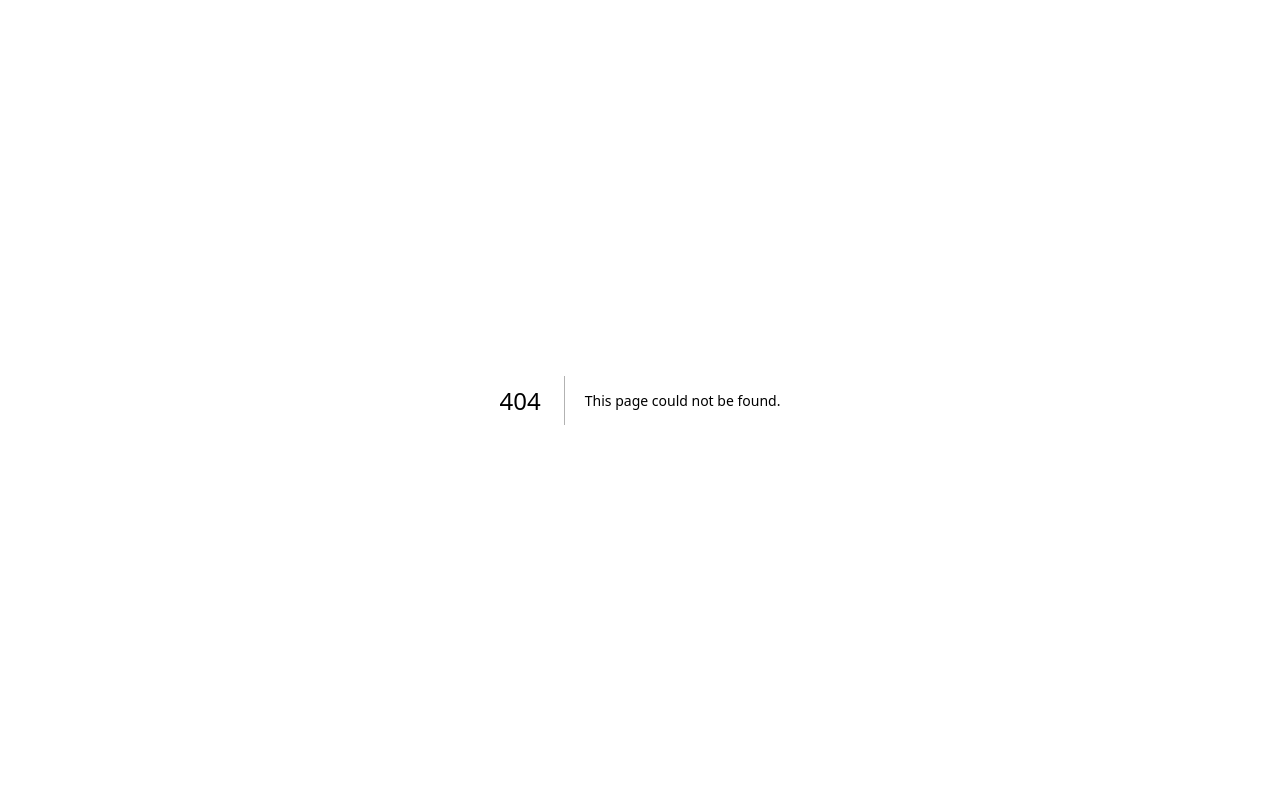
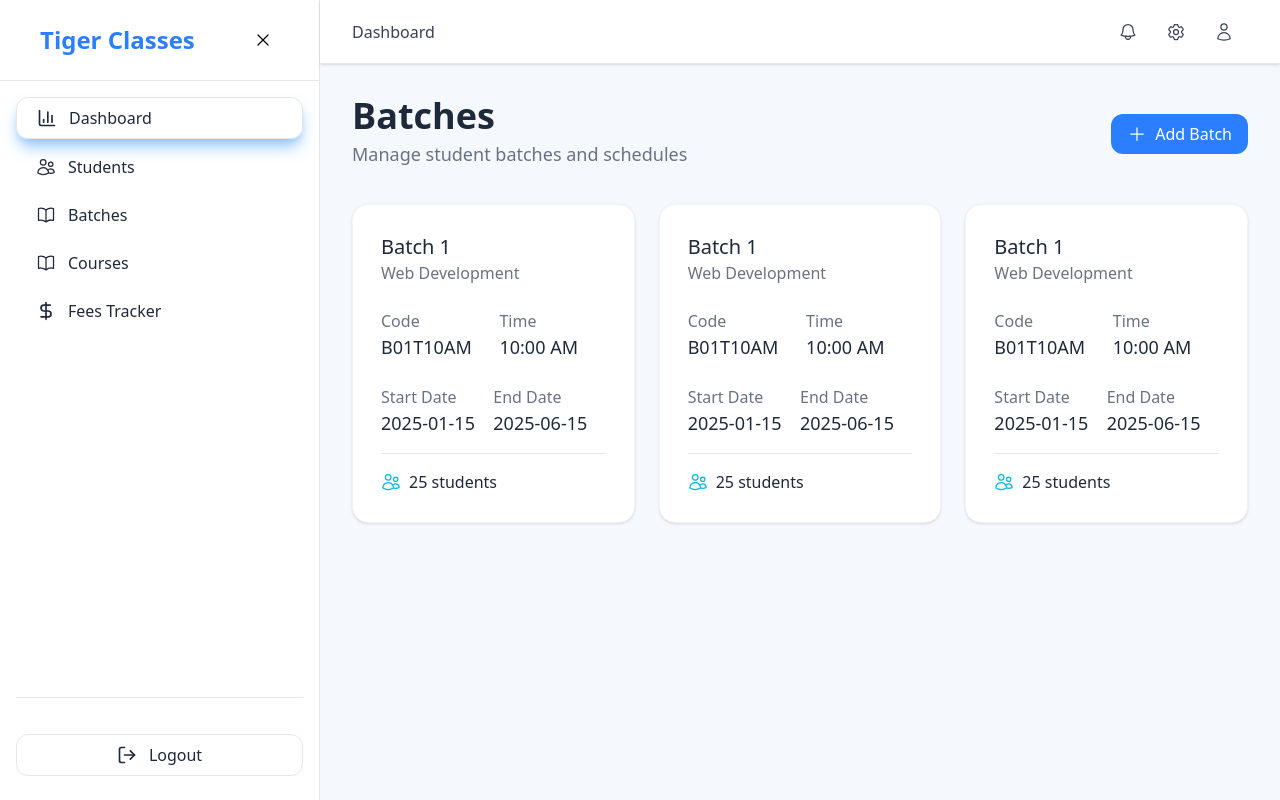
Before and after one commit to surajprojects/tigerxclasses, a Next.js app: page /batch in a window 1280 px wide. Before the commit this address had no page. Built offline with nearby package versions, Linux system fonts and the light colour scheme.

Commit message:
implemented students, batch, course routes

```diff
--- /dev/null
+++ b/src/app/(auth)/batch/page.tsx
@@ -0,0 +1,29 @@
+import BatchCard from "@/components/card/batchCard";
+import { PlusIcon } from "@heroicons/react/24/outline";
+
+export default function Batch() {
+    return (
+        <>
+            <div>
+                <div className="flex justify-between items-center">
+                    <div>
+                        <h6 className="text-4xl text-gray-800 font-bold">Batches</h6>
+                        <p className="my-1 font-medium text-gray-500 text-lg">Manage student batches and schedules</p>
+                    </div>
+                    <button
+                        type="button"
+                        className="text-white bg-blue-500 rounded-xl px-4 py-2 font-medium duration-300 ease-out cursor-pointer hover:bg-blue-400 h-fit w-fit flex items-center justify-center"
+                    >
+                        <PlusIcon className="size-5 mr-2" />
+                        Add Batch
+                    </button>
+                </div>
+                <div className="my-8 flex gap-6">
+                    <BatchCard />
+                    <BatchCard />
+                    <BatchCard />
+                </div>
+            </div>
+        </>
+    );
+};
--- /dev/null
+++ b/src/app/(auth)/course/page.tsx
@@ -0,0 +1,29 @@
+import CourseCard from "@/components/card/courseCard";
+import { PlusIcon } from "@heroicons/react/24/outline";
+
+export default function Course() {
+    return (
+        <>
+            <div>
+                <div className="flex justify-between items-center">
+                    <div>
+                        <h6 className="text-4xl text-gray-800 font-bold">Courses</h6>
+                        <p className="my-1 font-medium text-gray-500 text-lg">Manage all available courses</p>
+                    </div>
+                    <button
+                        type="button"
+                        className="text-white bg-blue-500 rounded-xl px-4 py-2 font-medium duration-300 ease-out cursor-pointer hover:bg-blue-400 h-fit w-fit flex items-center justify-center"
+                    >
+                        <PlusIcon className="size-5 mr-2" />
+                        Add Course
+                    </button>
+                </div>
+                <div className="my-8 flex gap-6">
+                    <CourseCard />
+                    <CourseCard />
+                    <CourseCard />
+                </div>
+            </div>
+        </>
+    );
+};
--- /dev/null
+++ b/src/app/(auth)/students/page.tsx
@@ -0,0 +1,43 @@
+import { PlusIcon, MagnifyingGlassIcon, XMarkIcon } from "@heroicons/react/24/outline";
+
+export default function Students() {
+    return (
+        <>
+            <div>
+                <div className="flex justify-between items-center">
+                    <div>
+                        <h6 className="text-4xl text-gray-800 font-bold">Students</h6>
+                        <p className="my-1 font-medium text-gray-500 text-lg">Manage all your students</p>
+                    </div>
+                    <button
+                        type="button"
+                        className="text-white bg-blue-500 rounded-xl px-4 py-2 font-medium duration-300 ease-out cursor-pointer hover:bg-blue-400 h-fit w-fit flex items-center justify-center"
+                    >
+                        <PlusIcon className="size-5 mr-2" />
+                        Add Course
+                    </button>
+                </div>
+                <div className="rounded-2xl bg-white p-8 my-8 border border-gray-100 shadow-sm">
+                    <div className="rounded-2xl bg-gray-50 p-4 mt-6 flex items-center">
+                        <label htmlFor="searchStudent" className="text-gray-400 cursor-pointer">
+                            <MagnifyingGlassIcon className="size-5 ml-2 mr-3" />
+                        </label>
+                        <input
+                            type="text"
+                            name="searchStudent"
+                            id="searchStudent"
+                            placeholder="Search by name"
+                            className="w-full outline-none text-gray-500 font-medium"
+                        />
+                        <button
+                            type="button"
+                            className="text-gray-400 cursor-pointer hover:bg-gray-200 rounded-xl p-1.5 ease-out duration-300"
+                        >
+                            <XMarkIcon className="size-5" />
+                        </button>
+                    </div>
+                </div>
+            </div>
+        </>
+    );
+};
--- /dev/null
+++ b/src/components/card/batchCard.tsx
@@ -0,0 +1,38 @@
+import { UsersIcon } from "@heroicons/react/24/outline";
+
+export default function BatchCard() {
+    return (
+        <>
+            <div className="w-full p-7 rounded-2xl border border-gray-100 shadow-sm hover:shadow-md bg-white font-medium">
+                <div>
+                    <p className="text-xl text-gray-800">Batch 1</p>
+                    <p className="text-base text-gray-500">Web Development</p>
+                </div>
+                <div className="my-6 flex">
+                    <div>
+                        <p className="text-base text-gray-500">Code</p>
+                        <p className="text-lg text-gray-800">B01T10AM</p>
+                    </div>
+                    <div className="mx-auto">
+                        <p className="text-base text-gray-500">Time</p>
+                        <p className="text-lg text-gray-800">10:00 AM</p>
+                    </div>
+                </div>
+                <div className="flex">
+                    <div>
+                        <p className="text-base text-gray-500">Start Date</p>
+                        <p className="text-lg text-gray-800">2025-01-15</p>
+                    </div>
+                    <div className="mx-auto">
+                        <p className="text-base text-gray-500">End Date</p>
+                        <p className="text-lg text-gray-800">2025-06-15</p>
+                    </div>
+                </div>
+                <div className="pt-4 mt-4 border-t border-gray-200 flex items-center">
+                    <UsersIcon className="size-5 mr-2 text-cyan-500" />
+                    <p className="text-base text-gray-800">25 students</p>
+                </div>
+            </div>
+        </>
+    );
+};
--- /dev/null
+++ b/src/components/card/courseCard.tsx
@@ -0,0 +1,38 @@
+import { UsersIcon } from "@heroicons/react/24/outline";
+
+export default function CourseCard() {
+    return (
+        <>
+            <div className="w-full p-7 rounded-2xl border border-gray-100 shadow-sm hover:shadow-md bg-white font-medium">
+                <div>
+                    <p className="text-xl text-gray-800">DCA</p>
+                    <p className="text-base text-gray-500">Diploma in Computer Applications</p>
+                </div>
+                <div className="my-6 flex">
+                    <div>
+                        <p className="text-base text-gray-500">Institute</p>
+                        <p className="text-lg text-gray-800">Makhanlal Ch</p>
+                    </div>
+                </div>
+                <div className="flex justify-between">
+                    <div>
+                        <p className="text-base text-gray-500">Code</p>
+                        <p className="text-lg text-gray-800">DCA</p>
+                    </div>
+                    <div>
+                        <p className="text-base text-gray-500">Duration</p>
+                        <p className="text-lg text-gray-800">3 Months</p>
+                    </div>
+                    <div>
+                        <p className="text-base text-gray-500">Fees</p>
+                        <p className="text-lg text-gray-800">Rs.4000/-</p>
+                    </div>
+                </div>
+                <div className="pt-4 mt-4 border-t border-gray-200 flex items-center">
+                    <UsersIcon className="size-5 mr-2 text-cyan-500" />
+                    <p className="text-base text-gray-800">25 students</p>
+                </div>
+            </div>
+        </>
+    );
+};
--- a/src/components/dashboard/header.tsx
+++ b/src/components/dashboard/header.tsx
@@ -3,7 +3,7 @@ import { BellIcon, Cog6ToothIcon, UserIcon } from "@heroicons/react/24/outline";
 export default function Header() {
     return (
         <>
-            <header className="w-full h-16 px-12 flex justify-between items-center font-medium text-gray-700 border-b border-gray-200 shadow-sm sticky top-0 bg-white z-10">
+            <header className="w-full h-16 px-8 flex justify-between items-center font-medium text-gray-700 border-b border-gray-200 shadow-sm sticky top-0 bg-white z-10">
                 <div>
                     <p>Dashboard</p>
                 </div>
```
